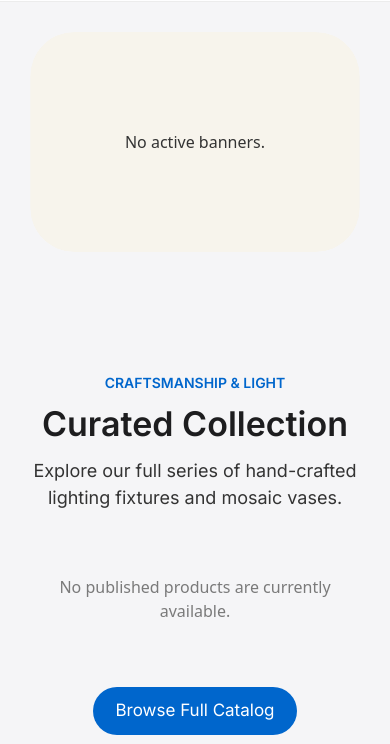
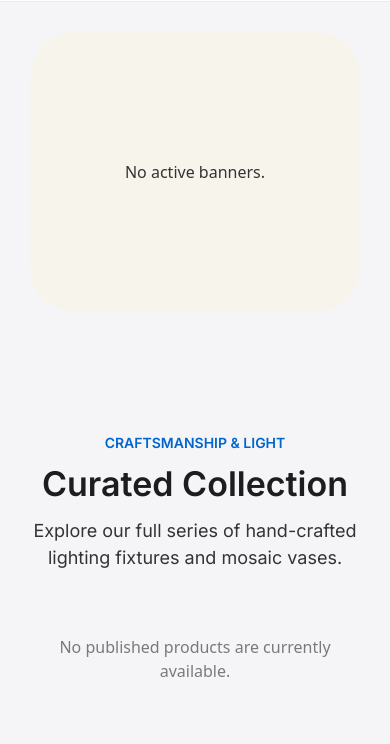
Before and after one commit to abdullahog915-dotcom/satisfaction-unity, a website: page index.html in a window 390 px wide. Shown: the part 88-832 px from the top of the page. Drawn offline with nearby package versions, Linux system fonts and the light colour scheme; no server answers.

Commit message:
Increase hero container height in index.html

```diff
--- a/index.html
+++ b/index.html
@@ -58,7 +58,7 @@ html { scroll-behavior: smooth; }
 .product-img-secondary { z-index: 2; opacity: 0; transition: opacity 0.4s ease; }
 
 .hero-section { position: relative; width: 100%; margin-top: 130px; margin-bottom: 40px; padding: 0 24px; }
-.hero-container { position: relative; width: 100%; height: 480px; max-width: 1200px; background: #F7F4EC; margin-left: auto; margin-right: auto; border-radius: 60px; overflow: hidden; clip-path: inset(0 0 0 0 round 60px); -webkit-clip-path: inset(0 0 0 0 round 60px); }
+.hero-container { position: relative; width: 100%; height: 600px; max-width: 1200px; background: #F7F4EC; margin-left: auto; margin-right: auto; border-radius: 60px; overflow: hidden; clip-path: inset(0 0 0 0 round 60px); -webkit-clip-path: inset(0 0 0 0 round 60px); }
 .hero-slide { position: absolute; inset: 0; z-index: 0; opacity: 0; transform: scale(1.05); transition: opacity 0.8s cubic-bezier(0.4, 0, 0.2, 1), transform 0.8s cubic-bezier(0.4, 0, 0.2, 1); }
 .hero-slide.active { opacity: 1; z-index: 1; transform: scale(1); }
 .hero-slide-media { position: absolute; inset: 0; width: 100%; height: 100%; object-fit: cover; transform: scale(1); transition: transform 8s cubic-bezier(0.25, 0.46, 0.45, 0.94); }
@@ -93,7 +93,7 @@ html { scroll-behavior: smooth; }
 
 @media (max-width: 768px) {
   .hero-section { margin-top: 120px; margin-bottom: 24px; padding: 0 16px; }
-  .hero-container { border-radius: 44px; height: 220px; width: 92%; margin-left: auto; margin-right: auto; clip-path: inset(0 0 0 0 round 44px); -webkit-clip-path: inset(0 0 0 0 round 44px); }
+  .hero-container { border-radius: 44px; height: 280px; width: 92%; margin-left: auto; margin-right: auto; clip-path: inset(0 0 0 0 round 44px); -webkit-clip-path: inset(0 0 0 0 round 44px); }
   .hero-nav-btn { display: none; }
   .hero-indicators { bottom: 14px; gap: 8px; }
   .hero-ind { width: 6px; height: 6px; }
```
